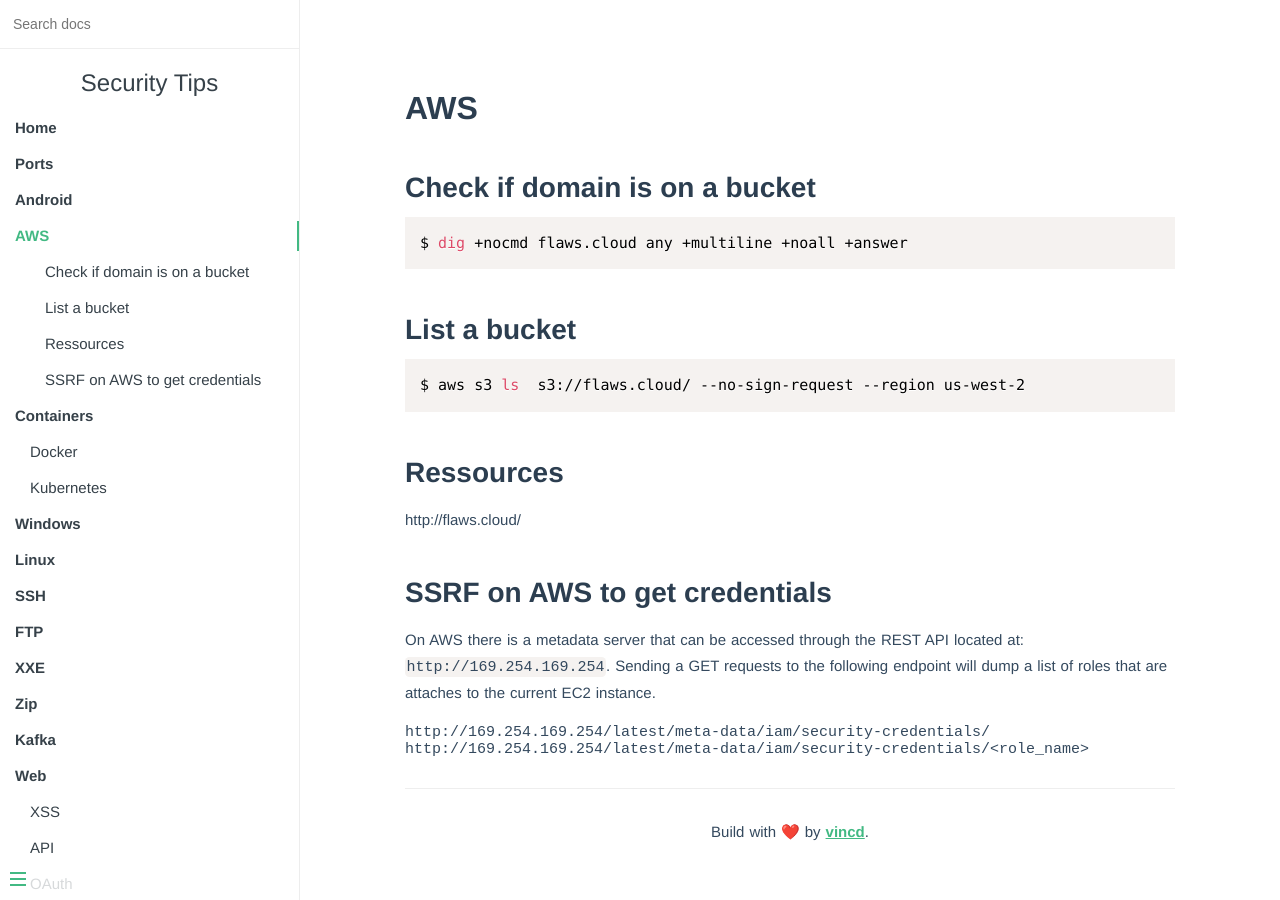
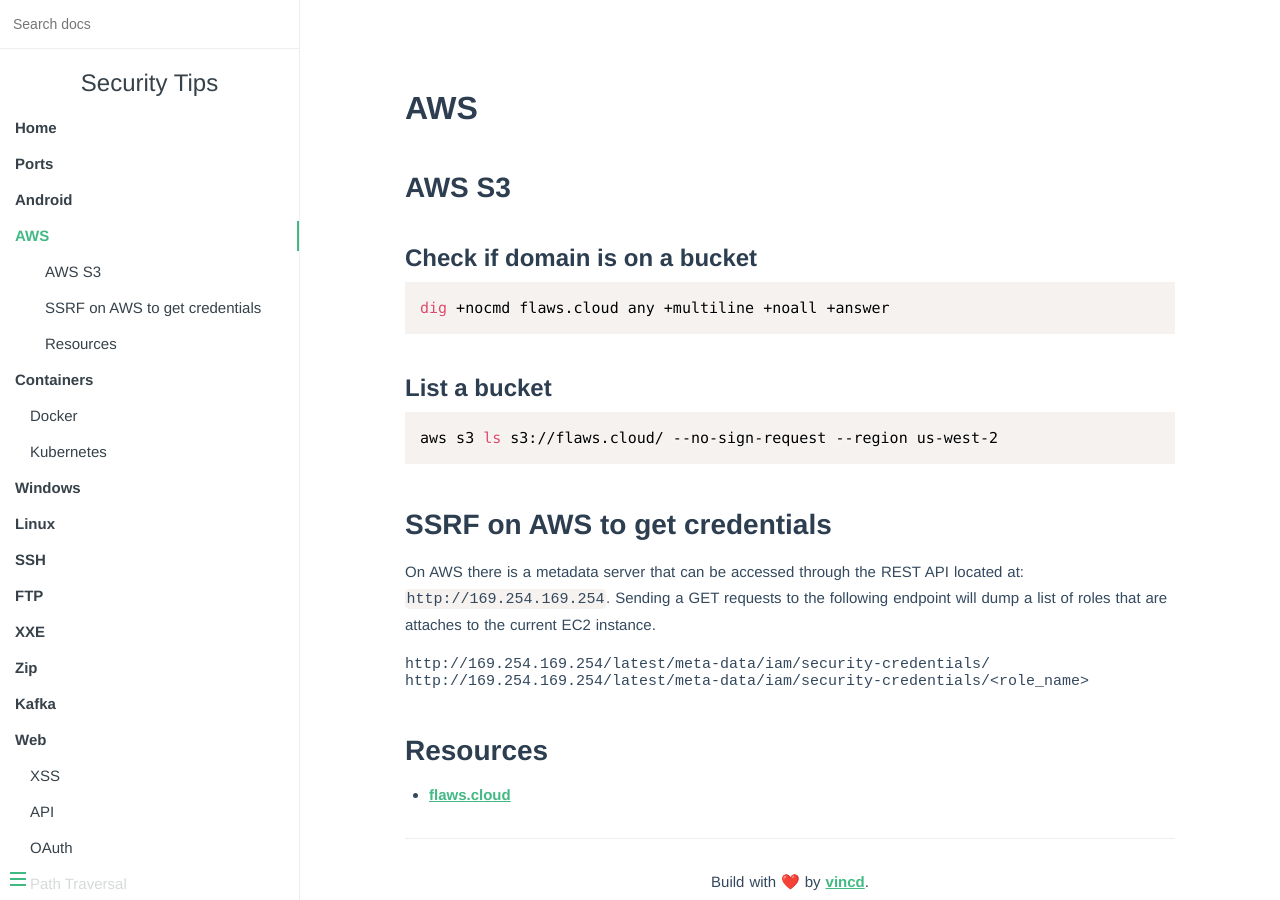
Before and after one commit to vincd/security-tips, an MkDocs documentation site: the page built from docs/aws.md, in a window 1280 px wide and 900 px high. Built offline with MkDocs 1.6.1, drawn with Linux system fonts in a browser that asks for light colours.

Commit message:
Add tips on cloud metadata

````diff
--- a/docs/aws.md
+++ b/docs/aws.md
@@ -1,23 +1,31 @@
-AWS
-===
+# AWS
 
-## Check if domain is on a bucket
+
+## AWS S3
+
+### Check if domain is on a bucket
 ```bash
-$ dig +nocmd flaws.cloud any +multiline +noall +answer
+dig +nocmd flaws.cloud any +multiline +noall +answer
 ```
 
-## List a bucket
+
+### List a bucket
 ```bash
-$ aws s3 ls  s3://flaws.cloud/ --no-sign-request --region us-west-2
+aws s3 ls s3://flaws.cloud/ --no-sign-request --region us-west-2
 ```
 
-## Ressources
-http://flaws.cloud/
+## SSRF on AWS to get credentials
 
-## SSRF on AWS to get credentials
-On AWS there is a metadata server that can be accessed through the REST API located at: `http://169.254.169.254`. Sending a GET requests to the following endpoint will dump a list of roles that are attaches to the current EC2 instance.
+On AWS there is a metadata server that can be accessed through the REST API
+located at: `http://169.254.169.254`.
+Sending a GET requests to the following endpoint will dump a list of roles that
+are attaches to the current EC2 instance.
 
 ```
 http://169.254.169.254/latest/meta-data/iam/security-credentials/
 http://169.254.169.254/latest/meta-data/iam/security-credentials/<role_name>
 ```
+
+## Resources
+
+- [flaws.cloud](http://flaws.cloud/)
````
Also changed, not shown: docs/cloud.md (added, +33 -0 lines).
